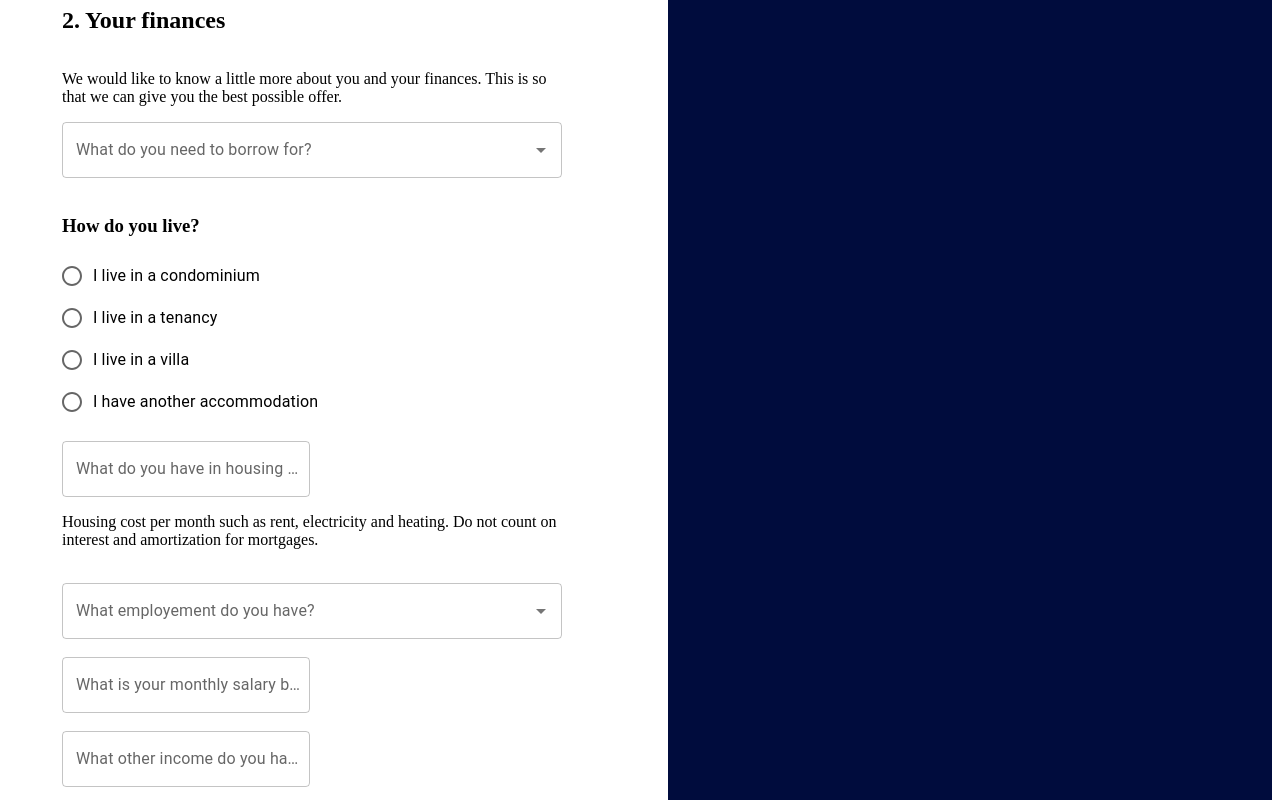
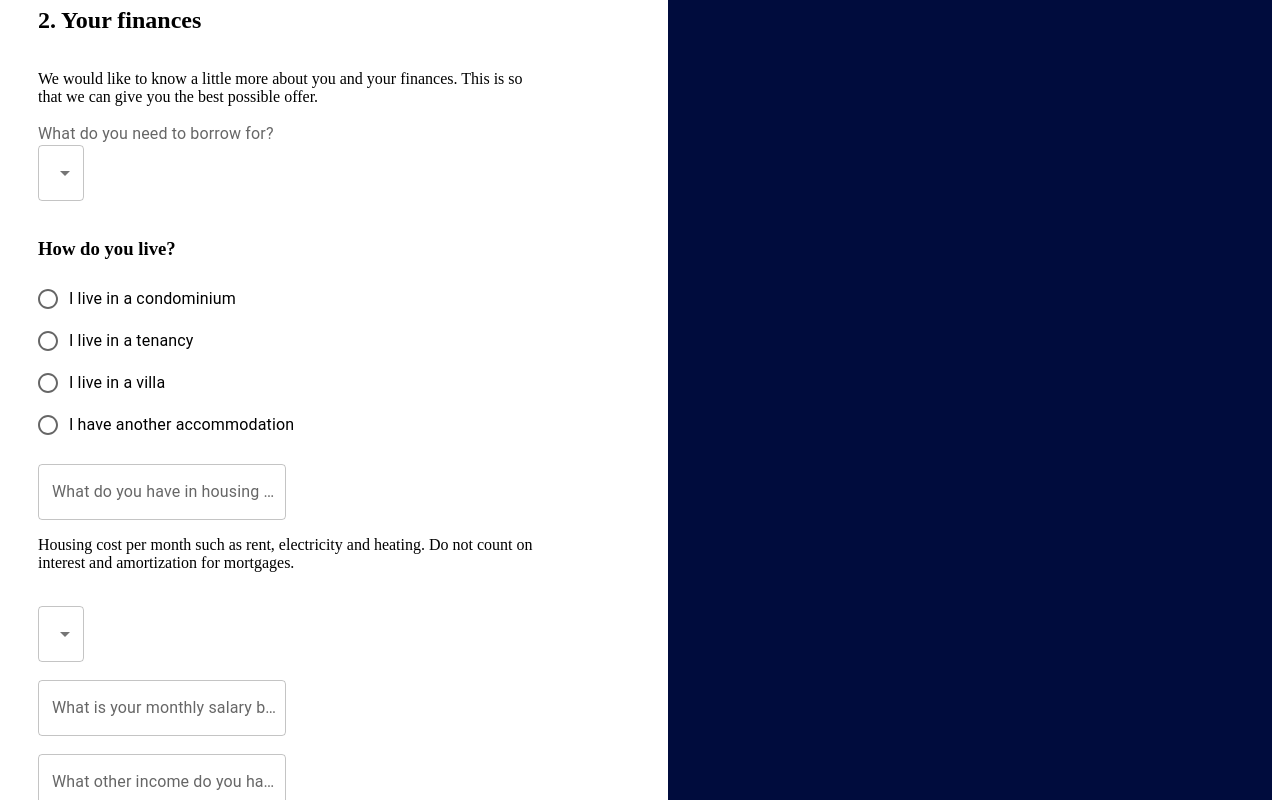
Before and after one commit to mohsinjk/esg-tool, a React (Create React App) app: page / in a window 1280 px wide. Shown: the part 720-1520 px from the top of the page. Built offline with nearby package versions, Linux system fonts and the light colour scheme.

Commit message:
handleChanges on Finance's things

```diff
--- a/src/Components/dropDown.js
+++ /dev/null
@@ -1,16 +0,0 @@
-import React from "react";
-import Autocomplete from "@mui/material/Autocomplete";
-import TextField from "@mui/material/TextField";
-function Dropdown(props) {
-  const { options, label } = props;
-  return (
-    <Autocomplete
-      disablePortal
-      id="combo-box-demo"
-      options={options}
-      sx={{ width: 500 }}
-      renderInput={(params) => <TextField {...params} label={label} />}
-    />
-  );
-}
-export default Dropdown;
--- a/src/Components/finance.js
+++ b/src/Components/finance.js
@@ -1,23 +1,24 @@
-import React from "react";
-import { Container, TextField } from "@mui/material";
+import React, { useState } from "react";
+import { Select, TextField } from "@mui/material";
+import InputLabel from "@mui/material/InputLabel";
+import MenuItem from "@mui/material/MenuItem";
 import Radio from "@mui/material/Radio";
 import { Button } from "@mui/material";
 import RadioGroup from "@mui/material/RadioGroup";
 import FormControlLabel from "@mui/material/FormControlLabel";
 import FormControl from "@mui/material/FormControl";
-import Dropdown from "./dropDown";
 import financeData from "../store/finance.json";
 import "../styling/finance.scss";
 
 function Finance() {
   const things = [
-    { label: "Car" },
-    { label: "MC" },
-    { label: "Boat" },
-    { label: "Collect loans" },
-    { label: "other Consumption" },
+    { label: "Car", value: 1 },
+    { label: "MC", value: 2 },
+    { label: "Boat", value: 3 },
+    { label: "Collect loans", value: 4 },
+    { label: "other Consumption", value: 5 },
   ];
-  const employment = [
+  const employments = [
     { label: "Employee" },
     { label: "Temporarily hired" },
     { label: "Self-employed" },
@@ -25,11 +26,28 @@ function Finance() {
     { label: "Pensioner" },
     { label: "Not employed" },
   ];
+  const [state, setState] = useState({
+    thing: "",
+    employment: "",
+    live: "",
+    salary: 0,
+    otherIncome: 0,
+    housingCost: 0,
+  });
+
+  function handleChange(evt) {
+    const value = evt.target.value;
+    setState({
+      ...state,
+      [evt.target.name]: value,
+    });
+  }
+
   function financeInfo() {
-    console.log("Finance");
+    console.log("Finance", state);
   }
   return (
-    <Container>
+    <div>
       <div>
         <h2> {financeData.financeHeading}</h2>
       </div>
@@ -37,7 +55,25 @@ function Finance() {
         <p>{financeData.Paragraph}</p>
       </div>
       <div>
-        <Dropdown options={things} label={"What do you need to borrow  for?"} />
+        <InputLabel id="demo-simple-select-label">
+          What do you need to borrow for?
+        </InputLabel>
+        <Select
+          labelId="demo-simple-select-label"
+          id="thing"
+          value={state.thing}
+          name="thing"
+          onChange={handleChange}
+          label="What do you need to borrow  for?"
+        >
+          {things?.map((i) => {
+            return (
+              <MenuItem key={i.value} value={i.value}>
+                {i.label ?? i.value}
+              </MenuItem>
+            );
+          })}
+        </Select>
       </div>
       <br />
       <div>
@@ -71,7 +107,11 @@ function Finance() {
       </div>
       <br />
       <div>
-        <TextField label="What do you have in housing costs?" />
+        <TextField
+          name="housingCost"
+          onChange={handleChange}
+          label="What do you have in housing costs?"
+        />
 
         <br />
       </div>
@@ -80,18 +120,23 @@ function Finance() {
       </div>
       <br />
       <div>
-        <Dropdown
-          options={employment}
-          label={"What employement do you have?"}
+        <Select options={employments} label={"What employement do you have?"} />
+      </div>
+      <br />
+      <div>
+        <TextField
+          name="salary"
+          onChange={handleChange}
+          label="What is your monthly salary before tax?"
         />
       </div>
       <br />
       <div>
-        <TextField label="What is your monthly salary before tax?" />
-      </div>
-      <br />
-      <div>
-        <TextField label="What other income do you have?" />
+        <TextField
+          name="otherIncome"
+          onChange={handleChange}
+          label="What other income do you have?"
+        />
       </div>
       <div className="financeParagraph">
         <p>{financeData.ThirdParagraph}</p>
@@ -99,7 +144,7 @@ function Finance() {
       <Button variant="contained" onClick={financeInfo}>
         Apply
       </Button>
-    </Container>
+    </div>
   );
 }
 export default Finance;
--- a/src/Components/info.js
+++ b/src/Components/info.js
@@ -22,7 +22,7 @@ function Info() {
     console.log("save application", state);
   }
   return (
-    <container>
+    <div>
       <div>
         <h2>{infoData.infoHeading}</h2>
       </div>
@@ -66,7 +66,7 @@ function Info() {
         <p>{infoData.FifthParagraph}</p>
         <p>{infoData.SixthParagraph}</p>
       </div>
-    </container>
+    </div>
   );
 }
 export default Info;
```
